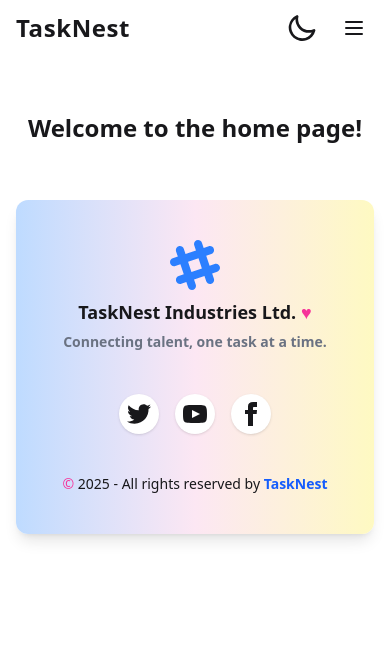
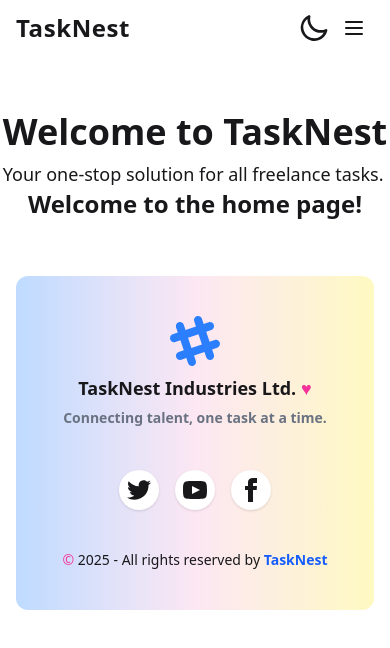
Before and after one commit to mezbaaaa/Task-Nest, a React (Vite) app: page / in a window 390 px wide. Shown: the top 648 px of the page. Built offline with nearby package versions, Linux system fonts and the light colour scheme.

Commit message:
error page added

```diff
--- /dev/null
+++ b/src/components/Banner/Banner.jsx
@@ -0,0 +1,12 @@
+import React from 'react';
+
+const Banner = () => {
+    return (
+        <div>
+            <h1 className="text-4xl font-bold">Welcome to TaskNest</h1>
+            <p className="mt-2 text-lg">Your one-stop solution for all freelance tasks.</p>
+        </div>
+    );
+};
+
+export default Banner;
--- a/src/components/Footer/Footer.jsx
+++ b/src/components/Footer/Footer.jsx
@@ -3,7 +3,7 @@ import React from 'react';
 const Footer = () => {
     return (
         <div className='max-sm:px-4'>
-            <footer className="footer footer-horizontal footer-center bg-gradient-to-r from-blue-200 via-pink-100 to-yellow-100 dark:from-gray-900 dark:via-gray-800 dark:to-gray-900 text-base-content dark:text-gray-200 rounded-xl p-10 shadow-lg">
+            <footer className="footer footer-horizontal footer-center bg-gradient-to-r from-blue-200 via-pink-100 to-yellow-100 dark:from-gray-900 dark:via-gray-800 dark:to-gray-900 text-base-content dark:text-gray-200 rounded-xl p-10">
                 <aside>
                     <svg
                         width="50"
--- a/src/components/Header/Navbar.jsx
+++ b/src/components/Header/Navbar.jsx
@@ -36,7 +36,7 @@ const Navbar = () => {
                 </ul>
             </div>
 
-            <div className=" flex gap-4 items-center">
+            <div className=" flex gap-4 max-sm:gap-1 items-center">
                 {/* Theme toggle */}
                 <div>
                     <label className="swap swap-rotate" >
--- a/src/pages/Home.jsx
+++ /dev/null
@@ -1,11 +0,0 @@
-import React from 'react';
-
-const Home = () => {
-    return (
-        <div className="flex flex-col items-center justify-center my-14">
-            <p className='text-2xl font-bold'>Welcome to the home page!</p>
-        </div>
-    );
-};
-
-export default Home;
--- /dev/null
+++ b/src/pages/Home/Home.jsx
@@ -0,0 +1,15 @@
+import React from 'react';
+import Banner from '../../components/Banner/Banner';
+
+const Home = () => {
+    return (
+        <div className="flex flex-col items-center justify-center my-14">
+            <Banner></Banner>
+            <div >
+                <p className='text-2xl font-bold'>Welcome to the home page!</p>
+            </div>
+        </div>
+    );
+};
+
+export default Home;
--- /dev/null
+++ b/src/pages/error/Error.jsx
@@ -0,0 +1,29 @@
+import React from 'react';
+import errorPhoto from '../../assets/Illustration.png';
+import { Link } from 'react-router';
+
+const Error = () => {
+    return (
+        <div className="flex h-screen items-center justify-center max-sm:flex-col-reverse max-sm:gap-10 max-sm:text-center sm:px-6 bg-white dark:bg-gray-900 transition-colors duration-300">
+            <div className="w-[400px]">
+                <h1 className="text-6xl font-bold max-sm:hidden text-blue-600 dark:text-pink-400">Oops..!</h1>
+                <p className="text-3xl font-medium mt-3 max-sm:text-4xl text-gray-800 dark:text-gray-100">Page not found</p>
+                <p className="text-lg mt-3 text-gray-700 dark:text-gray-300">
+                    This page doesn’t exist or was removed!<br />
+                    We suggest you go back to home.
+                </p>
+                <Link
+                    to="/"
+                    className="bg-blue-500 dark:bg-pink-500 text-white px-4 py-2 rounded-md mt-5 inline-block hover:bg-blue-600 dark:hover:bg-pink-600 transition"
+                >
+                    Back to Home
+                </Link>
+            </div>
+            <div className="w-[400px] max-sm:w-3/4">
+                <img src={errorPhoto} alt="Error Illustration" className="drop-shadow-lg dark:drop-shadow-none" />
+            </div>
+        </div>
+    );
+};
+
+export default Error;
--- a/src/routers/Router.jsx
+++ b/src/routers/Router.jsx
@@ -1,16 +1,21 @@
 import { createBrowserRouter } from "react-router";
 import Root from "../layouts/Root";
-import Home from "../pages/Home";
+import Home from "../pages/Home/Home";
+import Error from "../pages/error/Error";
 
 export const router = createBrowserRouter([
     {
-        path:'/',
+        path: '/',
         Component: Root,
-        children:[
+        children: [
             {
                 index: true,
                 Component: Home
             }
         ]
+    },
+    {
+        path: '*',
+        Component: Error
     }
 ])
```
Also changed, not shown: src/assets/Illustration.png (added), src/assets/error-frame.png (added).
